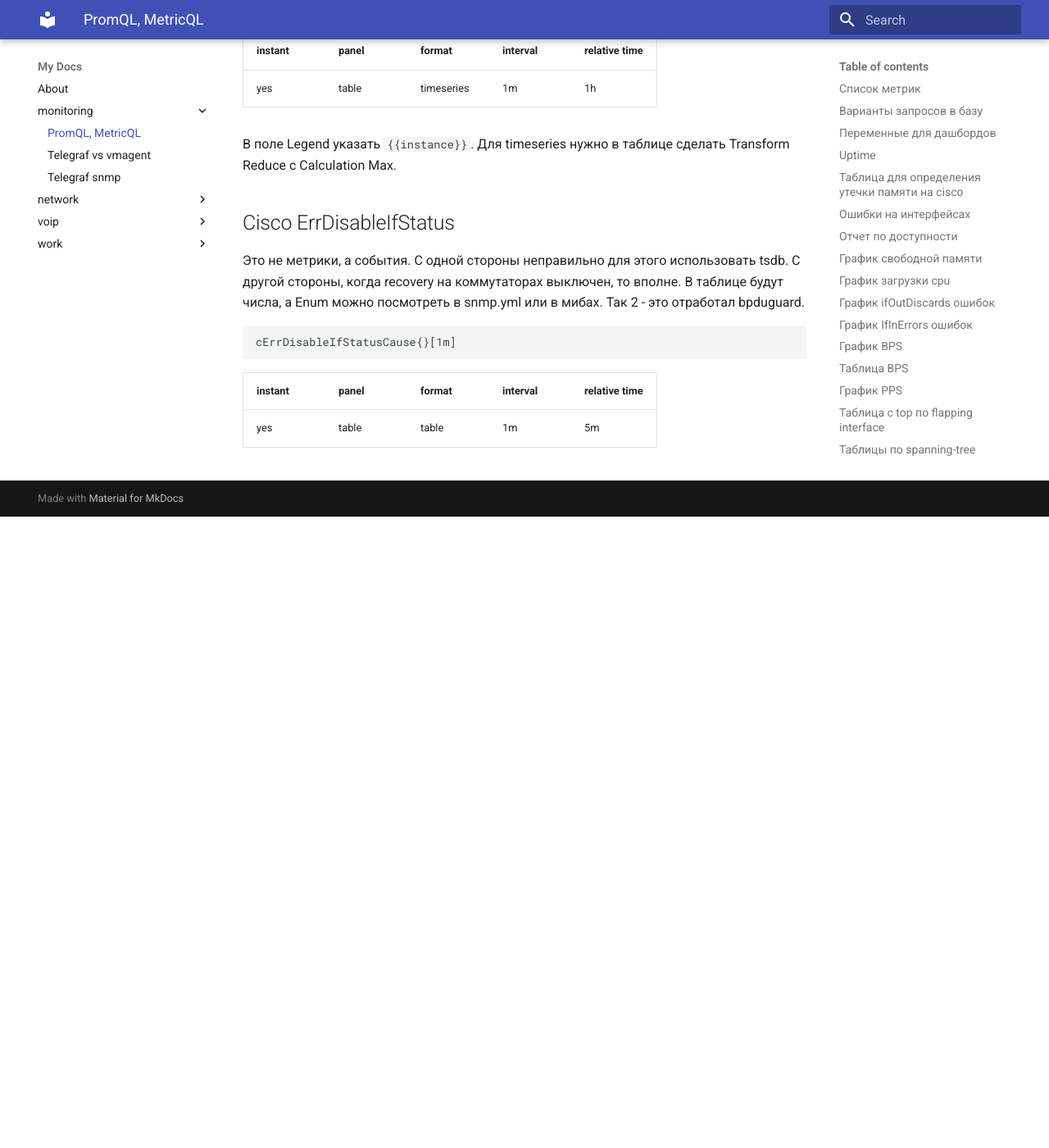
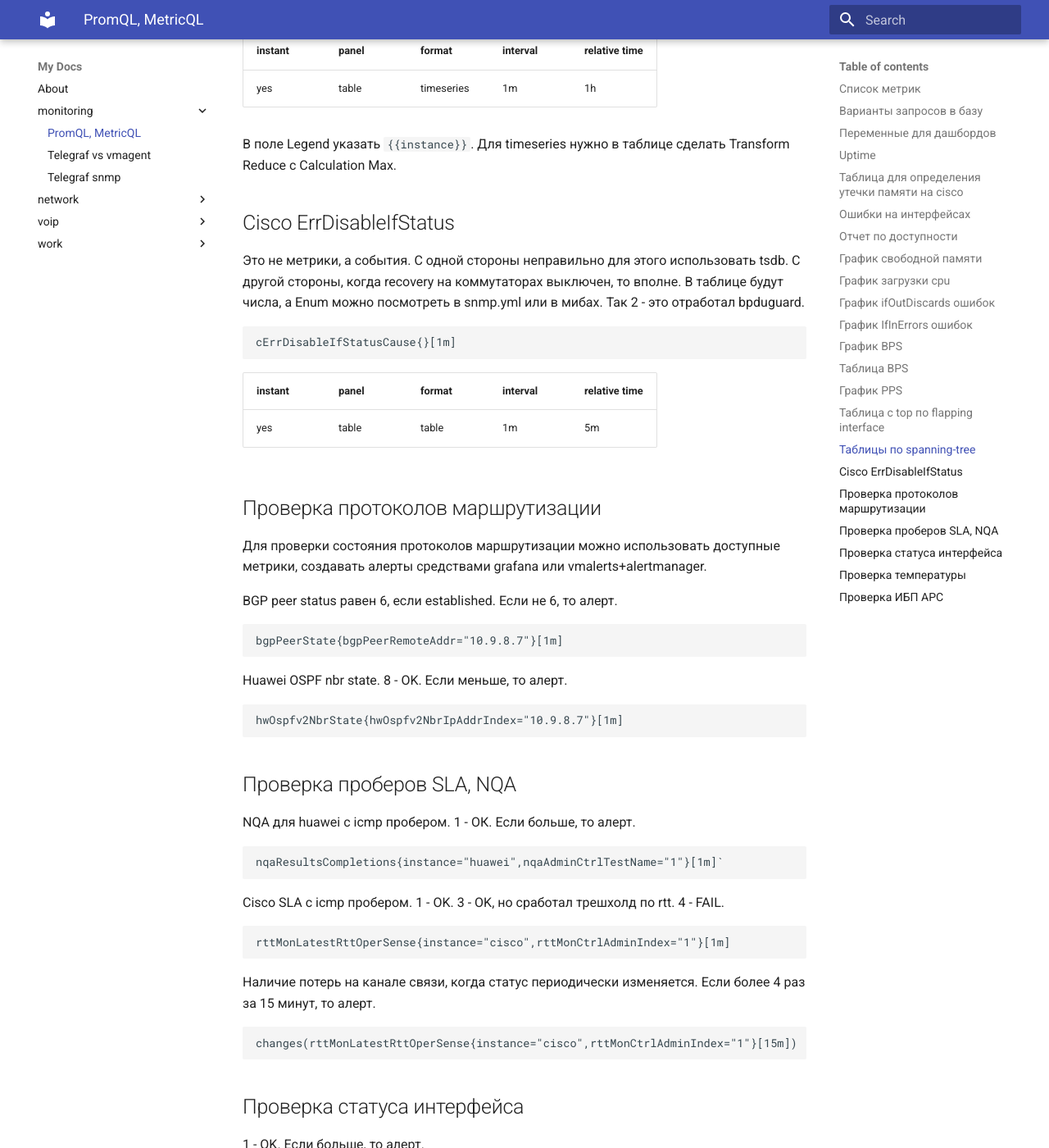
Before and after one commit to v98765/v98765.github.io, an MkDocs documentation site: the page built from docs/monitoring/promql_metricql.md, in a window 1280 px wide and 1400 px high, scrolled down 8584 px. Shown: the whole window at 82% size. Built offline with MkDocs 1.6.1 and Material for MkDocs 9.7.7, drawn with Linux system fonts in a browser that asks for light colours; before the commit the page ends 9214 px from its top, so only the background shows below that; some of the changed text lies outside the part shown.

Commit message:
metrics for monitoring

````diff
--- a/docs/monitoring/promql_metricql.md
+++ b/docs/monitoring/promql_metricql.md
@@ -332,3 +332,73 @@
 instant | panel | format | interval | relative time
 ---|---|---|---|---
 yes | table | table | 1m | 5m
+
+## Проверка протоколов маршрутизации
+
+Для проверки состояния протоколов маршрутизации можно использовать доступные метрики, создавать алерты средствами grafana или vmalerts+alertmanager.
+
+BGP peer status равен 6, если established. Если не 6, то алерт.
+```text
+bgpPeerState{bgpPeerRemoteAddr="10.9.8.7"}[1m]
+```
+Huawei OSPF nbr state. 8 - OK. Если меньше, то алерт.
+```text
+hwOspfv2NbrState{hwOspfv2NbrIpAddrIndex="10.9.8.7"}[1m]
+```
+
+## Проверка проберов SLA, NQA
+
+NQA для huawei с icmp пробером. 1 - ОК. Если больше, то алерт.
+```text
+nqaResultsCompletions{instance="huawei",nqaAdminCtrlTestName="1"}[1m]`
+```
+Cisco SLA с icmp пробером. 1 - OK. 3 - OK, но сработал трешхолд по rtt. 4 - FAIL.
+```text
+rttMonLatestRttOperSense{instance="cisco",rttMonCtrlAdminIndex="1"}[1m]
+```
+Наличие потерь на канале связи, когда статус периодически изменяется. Если более 4 раз за 15 минут, то алерт.
+```
+changes(rttMonLatestRttOperSense{instance="cisco",rttMonCtrlAdminIndex="1"}[15m])
+```
+
+## Проверка статуса интерфейса
+
+1 - OK. Если больше, то алерт.
+```text
+ifOperStatus{ifName="Gi1/0/1",instance="cisco"}[1m]
+```
+
+## Проверка температуры
+
+Есть датчики на оборудовании Cisco и у большинства старых моделей одинаковый oid, но разные TemperatureStatusIndex для разных моделей, стеков.
+Либо датчиков более одного и нужно выбрать конкретный.
+```text
+ciscoEnvMonTemperatureStatusValue{ciscoEnvMonTemperatureStatusIndex="1",instance="cisco"}[10m]
+```
+Проверка температуры батарей ИБП.
+```text
+upsAdvBatteryTemperature{instance="apc_ups"}
+```
+
+## Проверка ИБП APC
+
+Статус. 2 - ОК. 3 - на батареях. 12 - напряжение выше 250В на входе.
+```text
+upsBasicOutputStatus{instance="apc_ups"}
+```
+
+Enum
+```text
+  1: unknown
+  2: onLine
+  3: onBattery
+  4: onSmartBoost
+  5: timedSleeping
+  6: softwareBypass
+  7: "off"
+  8: rebooting
+  9: switchedBypass
+  10: hardwareFailureBypass
+  11: sleepingUntilPowerReturn
+  12: onSmartTrim
+```
````
Also changed, not shown: other parts of docs/monitoring/promql_metricql.md (+1 -1 lines).
